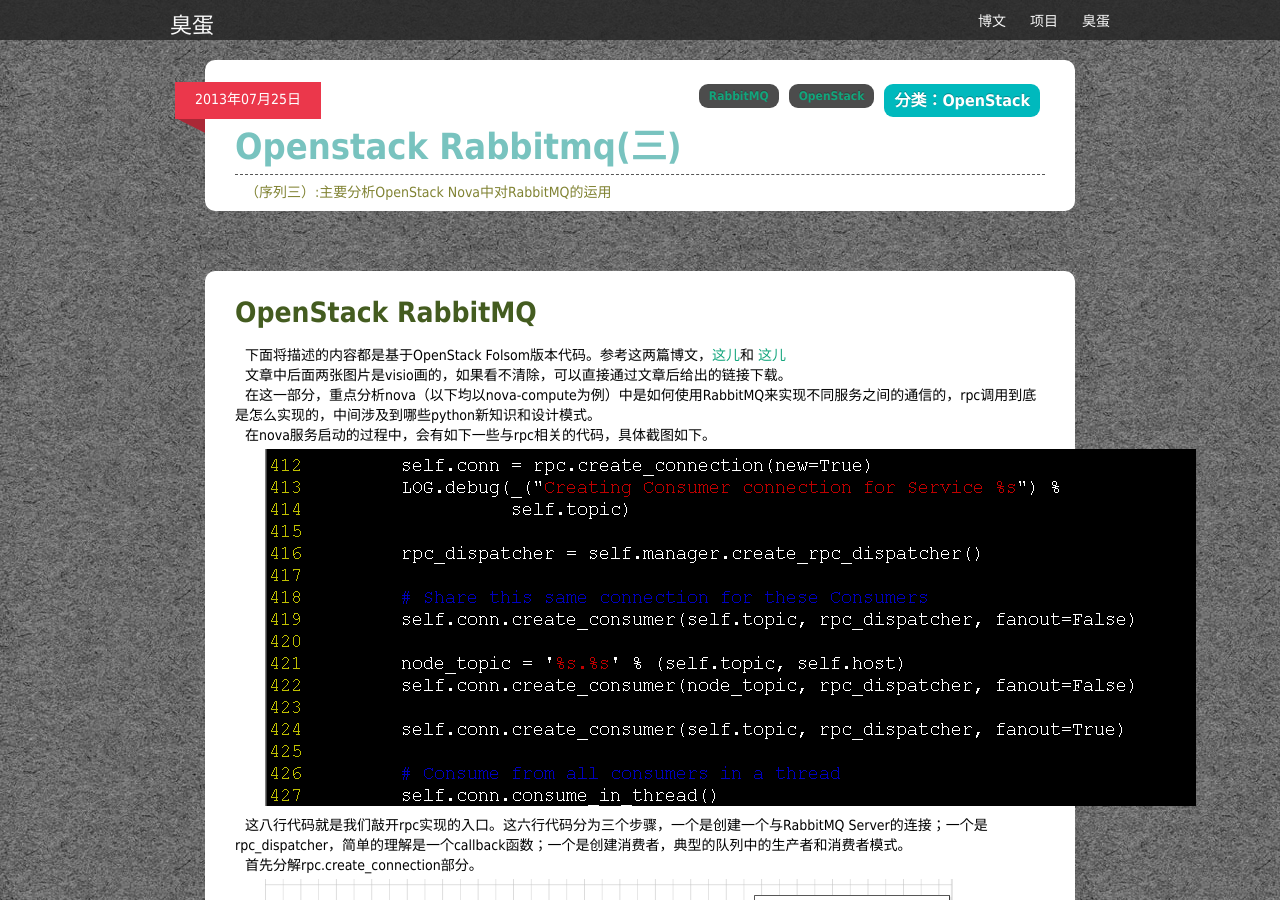
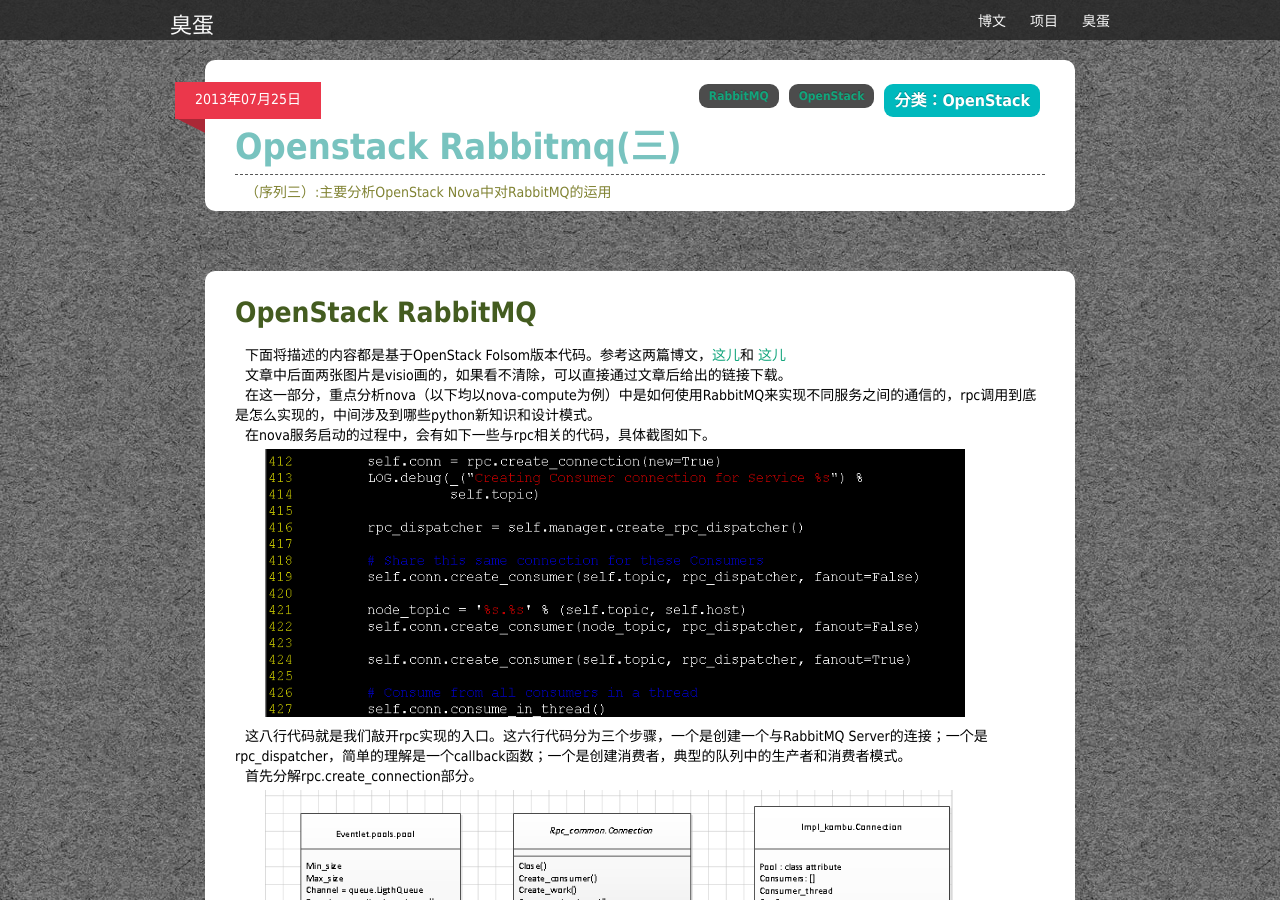
Before and after one commit to liuan/blog, a Jekyll site: the page built from _posts/2013-7-25-OpenStack-RabbitMQ(三).md, in a window 1280 px wide and 900 px high. Built offline with Jekyll 4.4.1, drawn with Linux system fonts in a browser that asks for light colours; Markdown is read by kramdown in place of the engine named in the settings; comment, search, counter and statistics services are not loaded.

Commit message:
image link

```diff
--- a/_posts/2013-7-25-OpenStack-RabbitMQ(三).md
+++ b/_posts/2013-7-25-OpenStack-RabbitMQ(三).md
@@ -15,7 +15,7 @@
 
 在nova服务启动的过程中，会有如下一些与rpc相关的代码，具体截图如下。
 
-<img src="/assets/img/OpenStack_rabbit_code.png" atl="OpenStackRabbitMQCode01">
+<img src="/assets/img/OpenStack_rabbit_code.png" atl="OpenStackRabbitMQCode01" width="700px">
 
 这八行代码就是我们敲开rpc实现的入口。这六行代码分为三个步骤，一个是创建一个与RabbitMQ Server的连接；一个是rpc_dispatcher，简单的理解是一个callback函数；一个是创建消费者，典型的队列中的生产者和消费者模式。
 
@@ -35,7 +35,7 @@
 
 从前面我们已经知道self.manager是nova.compute.manager.ComputeManager的实例。
 
-<img src="/assets/img/OpenStack_rabbit_manager.png" atl="OpenStackRabbitMQManager" width="700px">
+<img src="/assets/img/OpenStack_rabbit_Manager.png" atl="OpenStackRabbitMQManager" width="700px">
 
 上图是manager相关类的关系图，细看这些关系，ComputeManager继承于manager，调用manager的create_rpc_dispatcher会返回一个RpcDispatcher的实例，该实例的存在一个callbacks的列表，这个callbacks存在一个元素就是manager这个实例。RpcDispatcher类还存在一个dispatch方法，该方法会调用msg指定的函数，这个函数是manager实例的一个方法。
 
```
